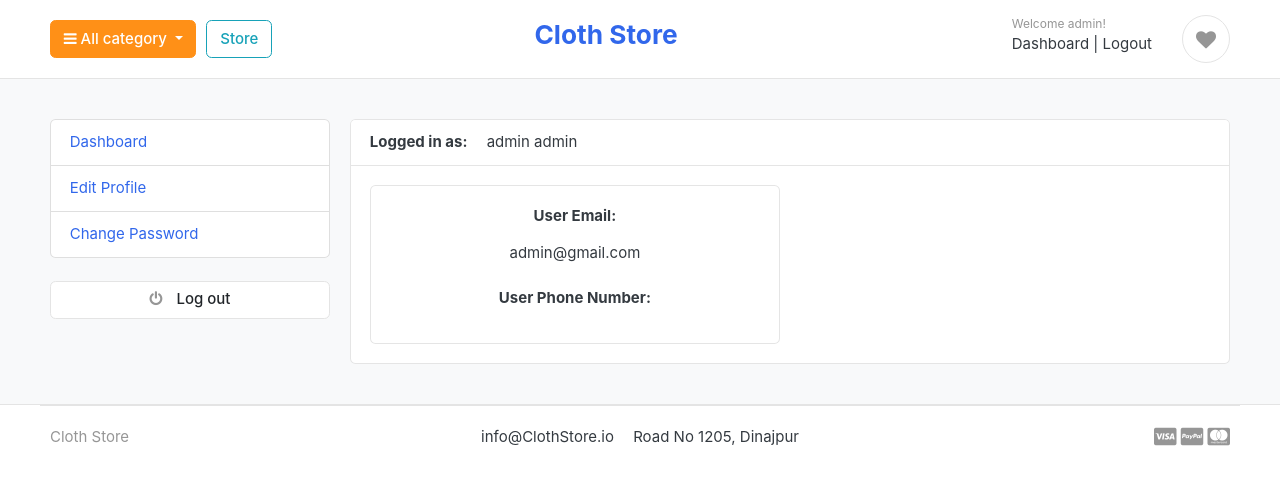
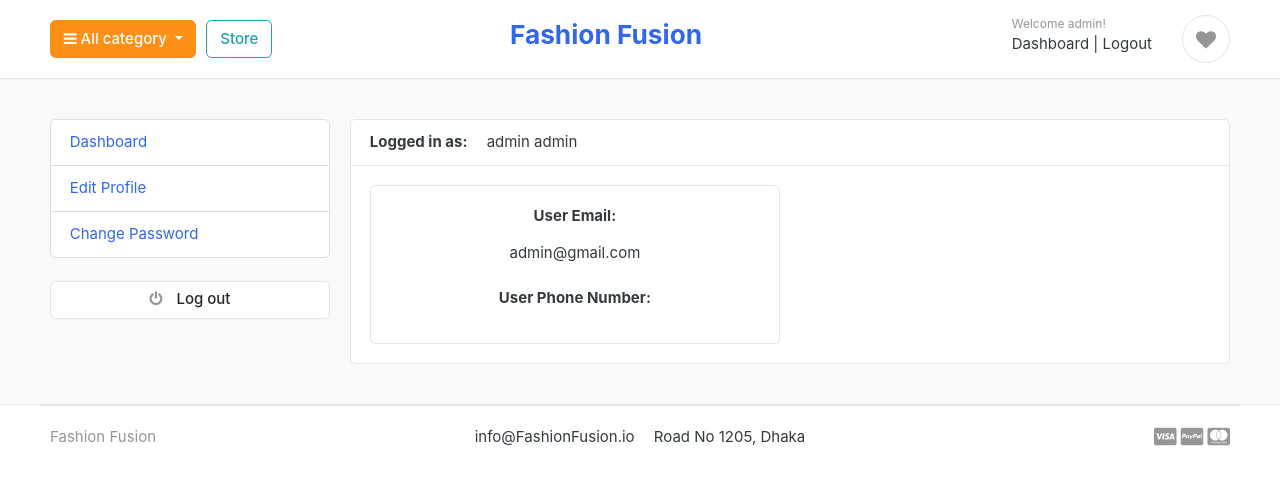
Before and after one commit to GearHead87/Cloth-Store-Django, a Django app: page /accounts/dashboard/ in a window 1280 px wide. Shown: the top 485 px of the page. Run offline with Django 4.2, Linux system fonts and the light colour scheme; a user stored in the database is signed in; data comes from the database, SQL or seed files in the repository; some libraries are stand-ins or nearby versions; some web fonts are replaced.

Commit message:
change Name

```diff
--- a/templates/includes/footer.html
+++ b/templates/includes/footer.html
@@ -3,11 +3,11 @@
 	<div class="container">
 		<section class="footer-bottom border-top row">
 			<div class="col-md-2">
-				<p class="text-muted">Cloth Store</p>
+				<p class="text-muted">Fashion Fusion</p>
 			</div>
 			<div class="col-md-8 text-md-center">
-				<span  class="px-2">info@ClothStore.io</span>
-				<span  class="px-2">Road No 1205, Dinajpur</span>
+				<span  class="px-2">info@FashionFusion.io</span>
+				<span  class="px-2">Road No 1205, Dhaka</span>
 			</div>
 			<div class="col-md-2 text-md-right text-muted">
 				<i class="fab fa-lg fa-cc-visa"></i>
--- a/templates/includes/navbar.html
+++ b/templates/includes/navbar.html
@@ -32,7 +32,7 @@
 
         <div class="col-lg col-md-6 col-sm-12 col ">
           <a href="{% url 'home' %}" class="brand-wrap text-center">
-            <h3>Cloth Store</h3>
+            <h3>Fashion Fusion</h3>
           </a>
         </div>
         <!-- col.// -->
```
